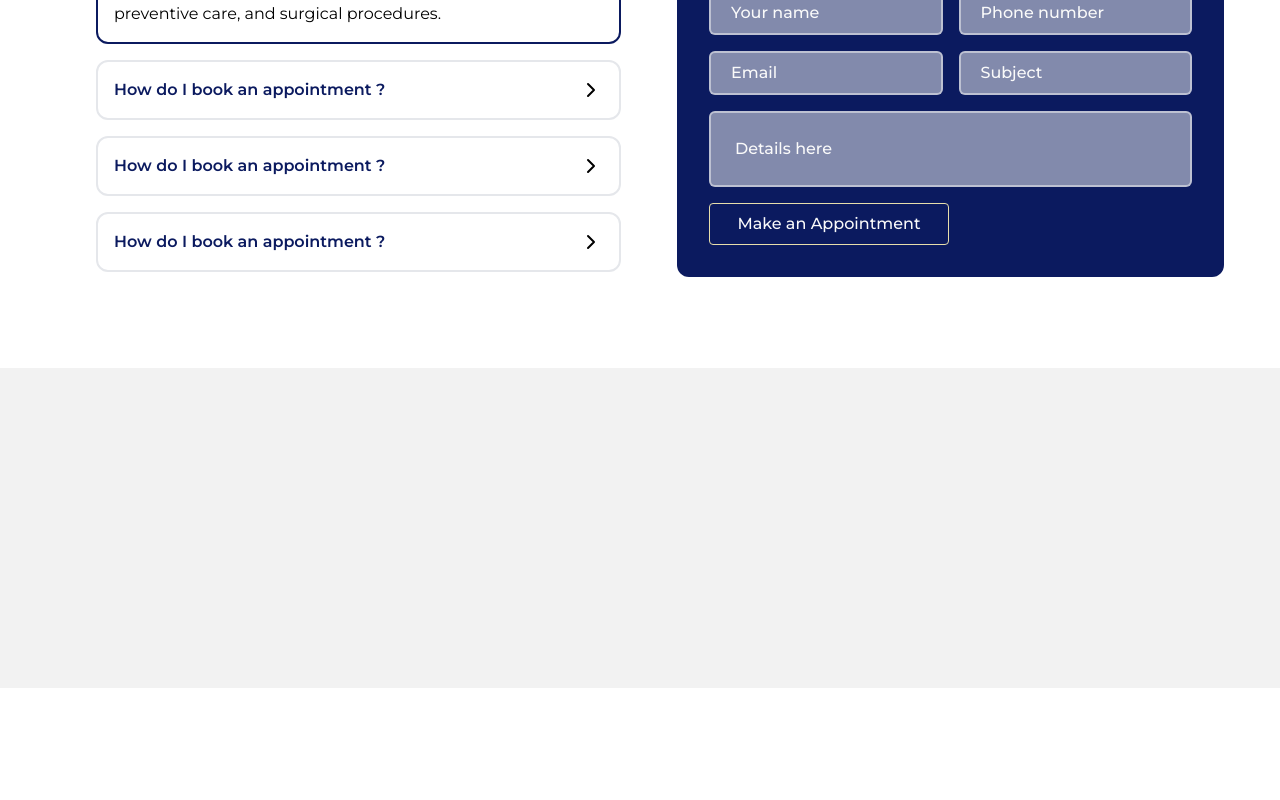
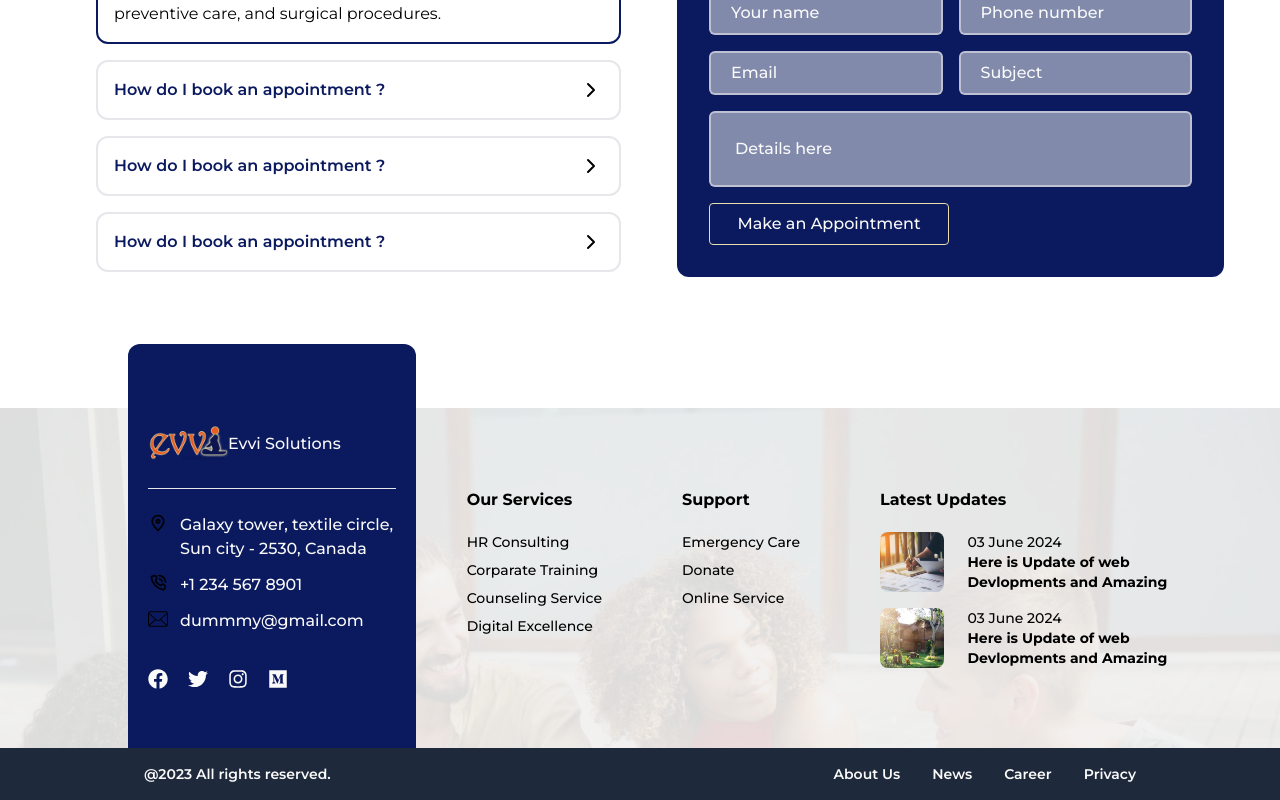
Before and after one commit to rasikumar/Evvi, a React (Vite) app: page / in a window 1280 px wide. Shown: the part 3686-4486 px from the top of the page. Before the commit the page ends 4374 px from the top, so only its background shows below. Built offline with nearby package versions, Linux system fonts and the light colour scheme.

Commit message:
everything is done need to responsvie footer, service same ui design and hero intercurve design.

```diff
--- a/src/App.jsx
+++ b/src/App.jsx
@@ -5,9 +5,8 @@ import Service from "./components/services/Service"
 import Sliding from "./components/Sliding"
 import Testimonials from "./components/Testimonial"
 import Blog from "./components/blogs/Blog"
+import CF from './components/contact & faq/CF'
 import Footer from "./components/footer/Footer"
-import CF from './components/contact & faq/CF'
-import Cs from "./components/footer/Cs"
 
 
 import { createTheme, ThemeProvider  } from "@mui/material"
@@ -41,7 +40,6 @@ const App = () => {
         <Blog/>
         <CF/>
         <Footer/>
-        <Cs/>
      </ThemeProvider>
     </>
   )
--- a/src/components/footer/Cf.jsx
+++ b/src/components/footer/Cf.jsx
@@ -4,7 +4,7 @@ import { FaFacebook, FaTwitter, FaInstagram, FaMedium } from "react-icons/fa";
 
 const Cf = () => {
   return (
-    <div className="bg-t-primary rounded-xl py-20 max-w-80 gap-10 px-3 flex flex-col">
+    <div className="bg-t-primary rounded-xl py-20 max-w-72 gap-6 px-5 flex flex-col">
       <div className="flex items-center">
         <img src={Evvi_icon} alt="Evvi_icon" width={80} />
         <h1 className="text-white font-medium">Evvi Solutions</h1>
@@ -18,7 +18,7 @@ const Cf = () => {
           </div>
         ))}
       </div>
-      <div className="flex text-white gap-3 text-xl">
+      <div className="flex text-white gap-5 text-xl">
         <FaFacebook/>
         <FaTwitter/>
         <FaInstagram/>
--- a/src/components/footer/Cs.jsx
+++ b/src/components/footer/Cs.jsx
@@ -1,8 +1,56 @@
+import { Supports, OurServices, Blogs } from '../../constant/index'
 
 const Cs = () => {
+  const first_Two = Blogs[0].lists.slice(0,2)
+
   return (
-    <div className="w-full bg-b-primary p-40">
-
+    <div className='bg-footerImage bg-cover'>
+      <div className="w-full p-20 justify-end gap-20 flex bg-b-primary/90 ">
+          {OurServices.map(service => (
+            <div key={service.id} className='flex flex-col gap-5'>
+              <h1 className='font-bold'>{service.heading}</h1>
+              <div className='flex flex-col gap-2 font-medium'>
+                {service.lists.map(i => (
+                  <ul key={i.id}>
+                    <li className='text-sm'>{i.content}</li>
+                  </ul>
+                ))}
+              </div>
+            </div>
+          ))}
+          {Supports.map(support => (
+            <div key={support.id} className='flex flex-col gap-5'>
+              <h1 className='font-bold'>{support.content}</h1>
+              <div className='flex flex-col gap-2 font-medium'>
+                {support.lists.map(i => (
+                  <ul key={i.id}>
+                    <li className='text-sm'>{i.content}</li>
+                  </ul>
+                ))}
+              </div>
+            </div>
+          ))}
+          {Blogs.map(blog => (
+            <div key={blog.id} className='flex flex-col gap-5'>
+              <h1 className='font-bold'>{blog.heading}</h1>
+              <div className='flex flex-col gap-4 max-w-80 font-medium'>
+                {first_Two.map(first_two => (
+                  <ul key={first_two.id}>
+                    <li className='flex gap-6'>
+                      <div>
+                        <img src={first_two.img} width={100} alt={first_two.title} className='h-full rounded-lg' />
+                      </div>
+                      <div className='flex flex-col'>
+                        <h1 className='text-sm'>{first_two.date}</h1>
+                        <p className='font-bold text-sm line-clamp-2'>{first_two.title}</p>
+                      </div>
+                    </li>
+                  </ul>
+                ))}
+              </div>
+            </div>
+          ))}
+      </div>
     </div>
   )
 }
--- a/src/components/footer/Ct.jsx
+++ b/src/components/footer/Ct.jsx
@@ -0,0 +1,19 @@
+import { Footerend } from "../../constant"
+const Ct = () => {
+    const item1 = Footerend[0].content
+    const item2 = Footerend[1].content
+  return (
+    <div className="bg-slate-800">
+        <ul className="flex items-center justify-between py-4 px-36">
+            <li className="text-white font-semibold text-sm">{item1}</li>
+            <li className="flex gap-8 text-white font-semibold text-sm">
+                {item2.map((item, index) => (
+                    <li key={index}>{item}</li>
+                ))}
+            </li>
+        </ul>
+    </div>
+  )
+}
+
+export default Ct
--- a/src/components/footer/Footer.jsx
+++ b/src/components/footer/Footer.jsx
@@ -1,8 +1,19 @@
+import Cf from './Cf'
+import Cs from './Cs'
+import Ct from './Ct'
 
 const Footer = () => {
   return (
-    <div>
-
+    <div className='relative py-10'>
+      <div className='absolute -top-6 left-32 '>
+        <Cf/>
+      </div>
+      <div>
+        <Cs/>
+      </div>
+      <div className='absolute w-full z-50'>
+        <Ct/>
+      </div>
     </div>
   )
 }
--- a/src/constant/index.js
+++ b/src/constant/index.js
@@ -46,9 +46,6 @@ export const HeroText = [
         content : "+91 9876543210"
     }
 ]
-
-
-export const Support = ["Emergency Care" , "Donate" , "Online Service"]
 
 export const Navigation = [
     {
@@ -494,3 +491,35 @@ export const Address = [
         content : "dummmy@gmail.com"
     }
 ]
+
+export const Supports = [
+    {
+        id : 0,
+        content : "Support",
+        lists : [
+            {
+                id : 0,
+                content : "Emergency Care"
+            },
+            {
+                id : 1,
+                content : "Donate"
+            },
+            {
+                id : 2,
+                content : "Online Service"
+            }
+        ]
+    }
+]
+
+export const Footerend = [
+    {
+        id : 0,
+        content : "@2023 All rights reserved."
+    },
+    {
+        id :1,
+        content : ["About Us", "News", "Career", "Privacy"]
+    }
+]
--- a/tailwind.config.js
+++ b/tailwind.config.js
@@ -31,6 +31,9 @@ export default {
 
         // t - Text,
         // b - Background
+      },
+      backgroundImage:{
+        'footerImage' : "url('/src/assets/footer.jpg')"
       }
     },
   },
```
Also changed, not shown: src/assets/footer.jpg (added).
